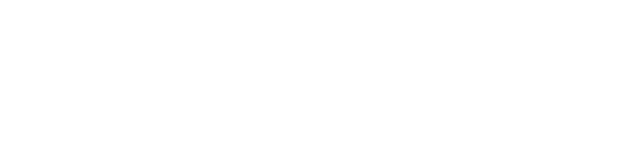
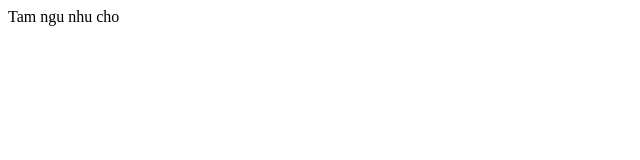
Before and after one commit to TamNguyen2102/Exercise_for_Javascript, a website: page index.html in a window 1280 px wide. Shown: the whole page, without its empty margins (0-640 px from the left). Drawn offline with Linux system fonts and the light colour scheme.

Commit message:
Change file

```diff
--- a/index.html
+++ b/index.html
@@ -6,5 +6,7 @@
     <meta name="viewport" content="width=device-width, initial-scale=1.0" />
     <title>Document</title>
   </head>
-  <body></body>
+  <body>
+    Tam ngu nhu cho
+  </body>
 </html>
```
